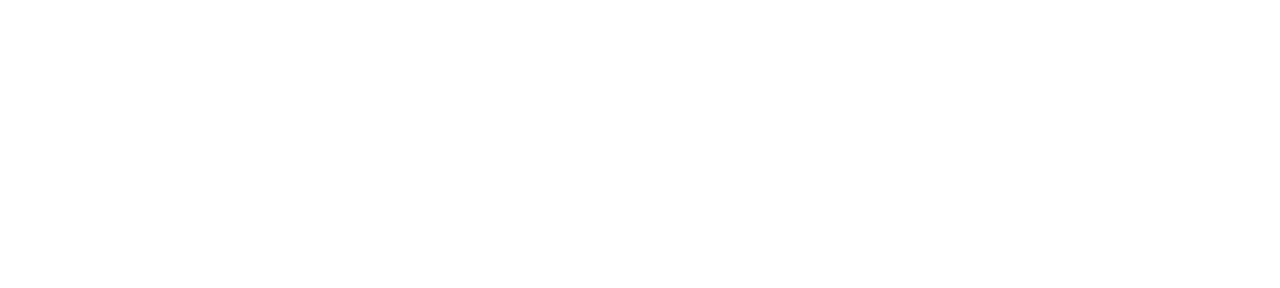
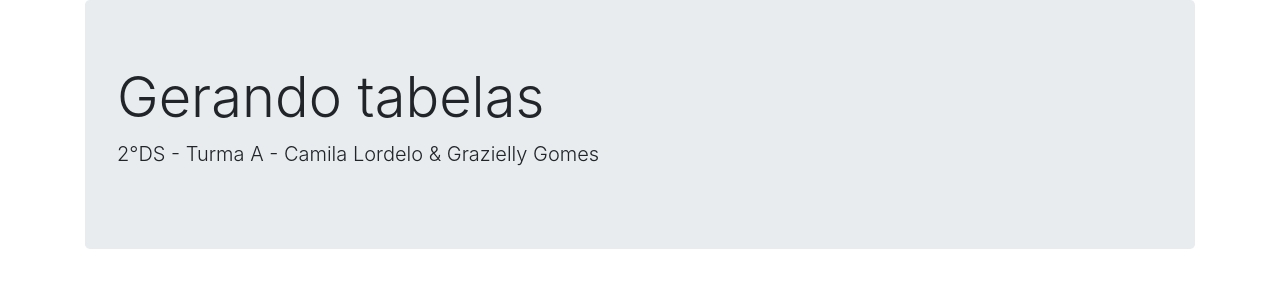
Before and after one commit to camilalordelo1/iniciando-json, a plain HTML site: page index.html in a window 1280 px wide. Drawn offline with nearby package versions, Linux system fonts and the light colour scheme.

Commit message:
add boostrap

```diff
--- a/index.html
+++ b/index.html
@@ -1,11 +1,28 @@
 <!DOCTYPE html>
-<html lang="en">
+<html lang=pt-br>
 <head>
     <meta charset="UTF-8">
     <meta name="viewport" content="width=device-width, initial-scale=1.0">
-    <title>Document</title>
+    <title> Gerando tabelas </title>
+    <link rel="stylesheet" href="https://stackpath.bootstrapcdn.com/bootstrap/4.1.3/css/bootstrap.min.css" integrity="sha384-MCw98/SFnGE8fJT3GXwEOngsV7Zt27NXFoaoApmYm81iuXoPkFOJwJ8ERdknLPMO" crossorigin="anonymous">
 </head>
 <body>
+    <!-- container pegando todo body -->
+    <div class="container">
+        <header>
+                <div class="jumbotron">
+                    <h1 class="display-4">Gerando tabelas</h1>
+                    <p class="lead">2°DS - Turma A - Camila Lordelo & Grazielly Gomes</p>
+                </div>
+            </div>
+        </header>
+        <section>
 
+        </section>
+        <footer>
+
+        </footer>
+    </div>
+    <script src="script.js"></script>
 </body>
 </html>
```
